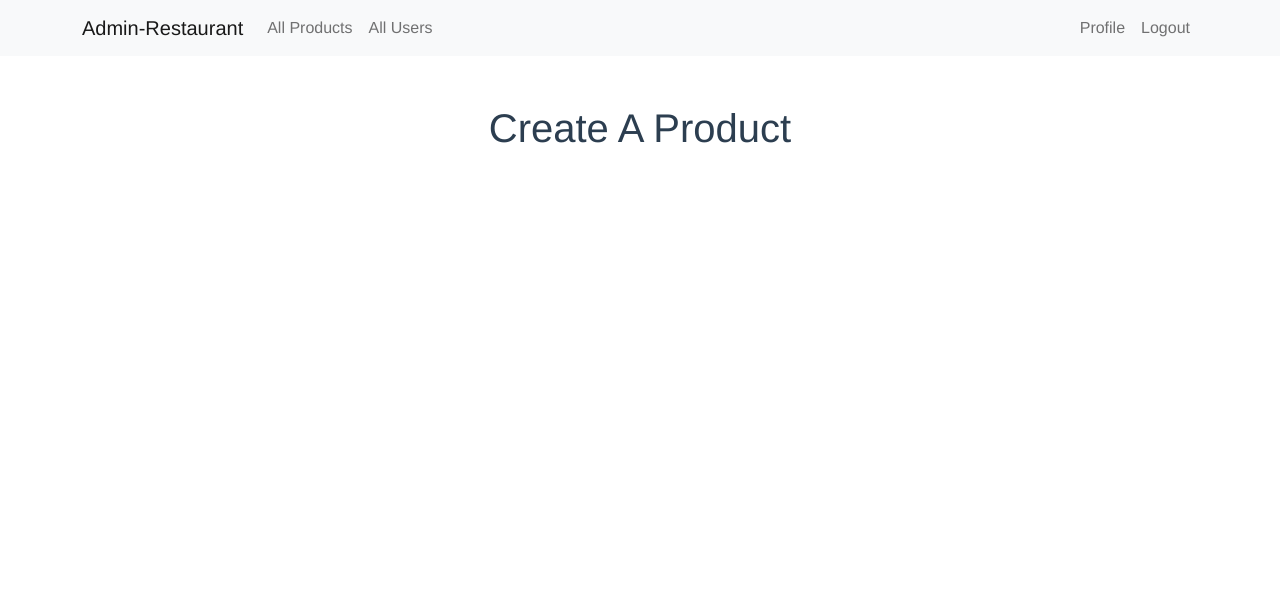
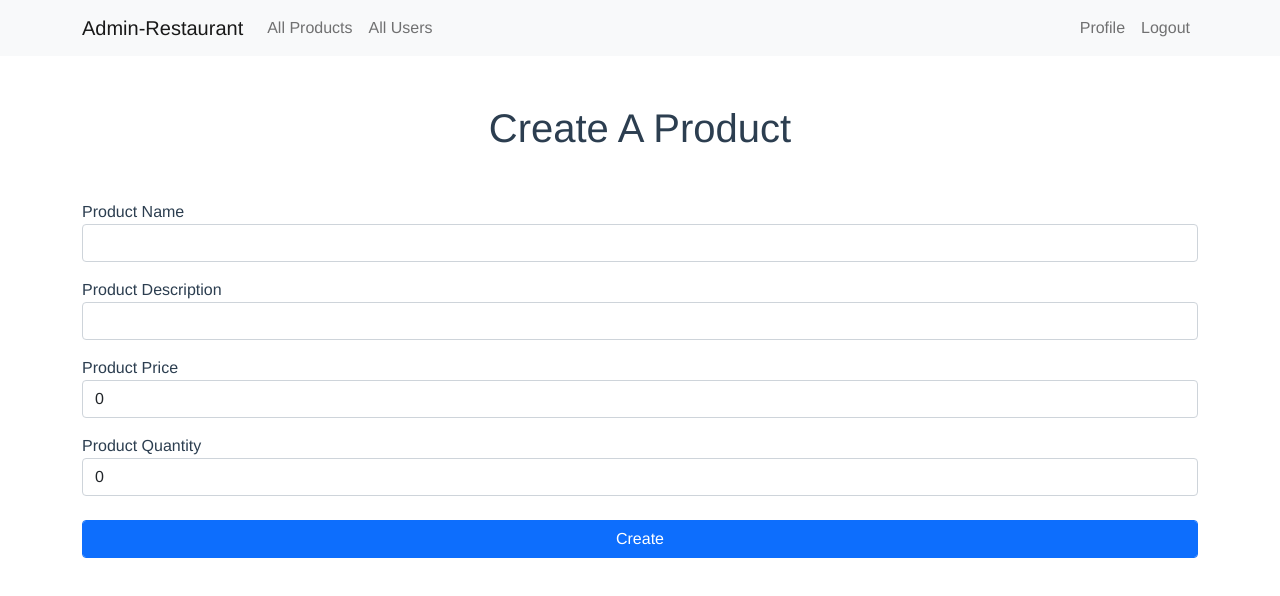
Before and after one commit to akbarsaladin36/restaurant-information-system-frontend, a Vue app: page /admin/all-products/create in a window 1280 px wide. Shown: the top 596 px of the page. Built offline with nearby package versions, Linux system fonts and the light colour scheme; sample sign-in values are in the browser's storage; what vue-sweetalert2 would draw is missing.

Commit message:
update function for product in admin page, update text position in login and register page, and update css in App.vue page

```diff
--- a/src/App.vue
+++ b/src/App.vue
@@ -15,7 +15,6 @@
   font-family: Avenir, Helvetica, Arial, sans-serif;
   -webkit-font-smoothing: antialiased;
   -moz-osx-font-smoothing: grayscale;
-  text-align: center;
   color: #2c3e50;
 }
 </style>
--- a/src/router/index.js
+++ b/src/router/index.js
@@ -10,6 +10,7 @@ import MainAdmin from "../views/Admin/MainAdmin.vue"
 import Dashboard from "../views/Admin/Dashboard/Dashboard.vue"
 import AllProducts from "../views/Admin/AllProducts/AllProducts.vue"
 import CreateProduct from "../views/Admin/AllProducts/CreateProduct.vue"
+import ProductDetail from "../views/Admin/AllProducts/ProductDetail.vue"
 import AllUsers from "../views/Admin/AllUsers/AllUsers.vue"
 
 import MainBuyer from "../views/Buyer/MainBuyer.vue"
@@ -99,6 +100,12 @@ const routes = [
                 meta: { requireAuth: true }
             },
             {
+                path: "all-products/product-detail/:id",
+                name: "ProductDetail",
+                component: ProductDetail,
+                meta: { requireAuth: true }
+            },
+            {
                 path: "all-users",
                 name: "AllUsers",
                 component: AllUsers,
--- a/src/views/Admin/AllProducts/AllProducts.vue
+++ b/src/views/Admin/AllProducts/AllProducts.vue
@@ -1,5 +1,5 @@
 <template>
-  <div class="mt-5">
+  <div class="mt-5 text-center">
       <h1>All Products</h1>
   </div>
 
@@ -19,13 +19,14 @@
         </tr>
       </thead>
       <tbody>
-        <tr>
-          <td>1</td>
-          <td>Mark</td>
-          <td>Otto</td>
-          <td>@mdo</td>
+        <tr v-for="(product, index) in allProduct" :key="index++">
+          <td>{{ index }}</td>
+          <td>{{ product.product_name }}</td>
+          <td>{{ product.product_price }}</td>
+          <td>{{ product.product_qty }}</td>
           <td>
-            <a class="btn btn-danger">Delete</a>
+            <a @click.prevent="handleDetailProduct(product._id)"  class="btn btn-primary me-3">Detail</a>
+            <a @click.prevent="handleDeleteProduct(product._id)" class="btn btn-danger">Delete</a>
           </td>
         </tr>
       </tbody>
@@ -34,8 +35,41 @@
 </template>
 
 <script>
+import Swal from 'sweetalert2';
+import axiosApiIntances from '../../../utils/axios'
 export default {
-    name: "AllProducts"
+    name: "AllProducts",
+    data() {
+      return {
+        allProduct: []
+      }
+    },
+    methods: {
+      handleGetAllProducts() {
+        axiosApiIntances.get('products')
+        .then((res)=>{
+          this.allProduct = res.data.data;
+        })
+        .catch((err)=>{
+          console.log(err)
+        })
+      },
+      handleDeleteProduct(id) {
+        console.log(id)
+        Swal.fire({
+          icon: 'success',
+          title: 'Success!',
+          text: 'Delete OK!'
+        })
+      },
+      handleDetailProduct(id) {
+        console.log(id)
+        this.$router.push({ name: "ProductDetail", params: { id } })
+      }
+    },
+    created() {
+      this.handleGetAllProducts()
+    }
 }
 </script>
 
--- a/src/views/Admin/AllProducts/CreateProduct.vue
+++ b/src/views/Admin/AllProducts/CreateProduct.vue
@@ -1,12 +1,74 @@
 <template>
+  <div class="mt-5 text-center">
+      <h1>Create A Product</h1>
+  </div>
+
   <div class="mt-5">
-      <h1>Create A Product</h1>
+    <form @submit.prevent="handleCreateProduct" method="post">
+      <div class="form-group mt-3">
+        <label for="product_name">Product Name</label>
+        <input type="text" name="product_name" id="product_name" class="form-control" v-model="formProduct.productName">
+      </div>
+      <div class="form-group mt-3">
+        <label for="product_desc">Product Description</label>
+        <input type="text" name="product_desc" id="product_desc" class="form-control" v-model="formProduct.productDesc">
+      </div>
+      <div class="form-group mt-3">
+        <label for="product_price">Product Price</label>
+        <input type="text" name="product_price" id="product_price" class="form-control" v-model="formProduct.productPrice">
+      </div>
+      <div class="form-group mt-3">
+        <label for="product_qty">Product Quantity</label>
+        <input type="text" name="product_qty" id="product_qty" class="form-control" v-model="formProduct.productQty">
+      </div>
+      <button type="submit" class="btn btn-primary mt-4 form-control">Create</button>
+    </form>
   </div>
 </template>
 
 <script>
+import Swal from 'sweetalert2'
+import axiosApiIntances from '../../../utils/axios'
 export default {
-    name: "CreateProduct"
+    name: "CreateProduct",
+    data() {
+      return {
+        formProduct: {
+          productName: '',
+          productDesc: '',
+          productPrice: 0,
+          productQty: 0
+        },
+      }
+    },
+    methods: {
+      handleCreateProduct() {
+        const data = {
+          productName: this.formProduct.productName,
+          productDesc: this.formProduct.productDesc,
+          productPrice: this.formProduct.productPrice,
+          productQty: this.formProduct.productQty
+        }
+        axiosApiIntances.post('products', data)
+        .then((res)=>{
+          console.log(res)
+          Swal.fire({
+            icon: 'success',
+            title: 'Success!',
+            text: res.data.msg
+          })
+          this.$router.push({ path: '/admin/all-products' })
+        })
+        .catch((err)=>{
+          console.log(err)
+          Swal.fire({
+            icon: 'error',
+            title: 'Error!',
+            text: err.response.data.msg
+          })
+        })
+      }
+    }
 }
 </script>
 
--- /dev/null
+++ b/src/views/Admin/AllProducts/ProductDetail.vue
@@ -0,0 +1,15 @@
+<template>
+  <div class="mt-5 text-center">
+      <h1>Product Information</h1>
+  </div>
+</template>
+
+<script>
+export default {
+    name: "ProductDetail"
+}
+</script>
+
+<style>
+
+</style>
--- a/src/views/Auth/Login.vue
+++ b/src/views/Auth/Login.vue
@@ -1,5 +1,5 @@
 <template>
-  <div class="mt-5">
+  <div class="mt-5 text-center">
       <h1>Login</h1>
   </div>
   <div class="h-25 w-25 mx-auto mt-5">
--- a/src/views/Auth/Register.vue
+++ b/src/views/Auth/Register.vue
@@ -1,5 +1,5 @@
 <template>
-  <div class="mt-5">
+  <div class="mt-5 text-center">
       <h1>Register</h1>
   </div>
   <div class="h-25 w-25 mx-auto mt-5">
```
